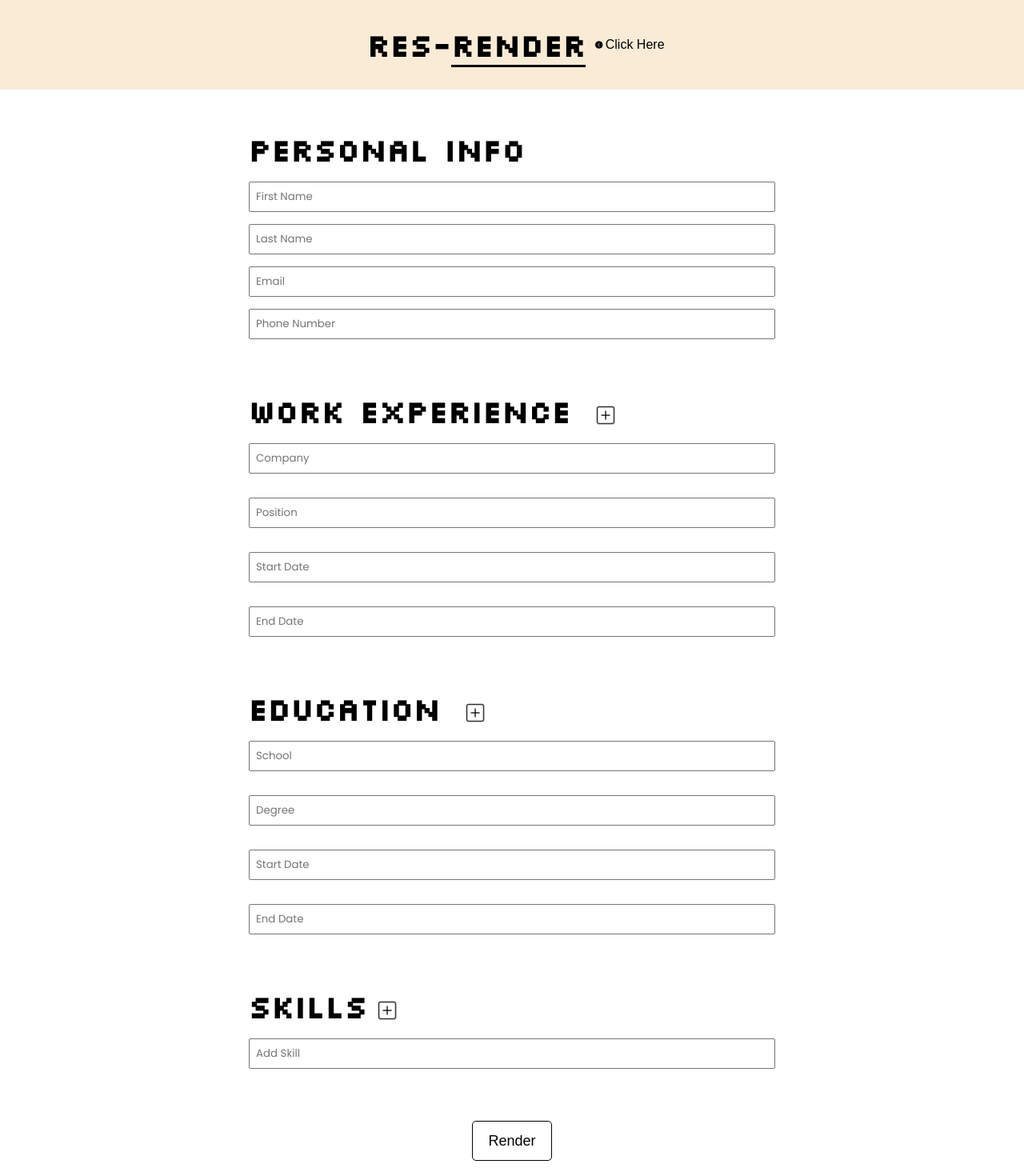
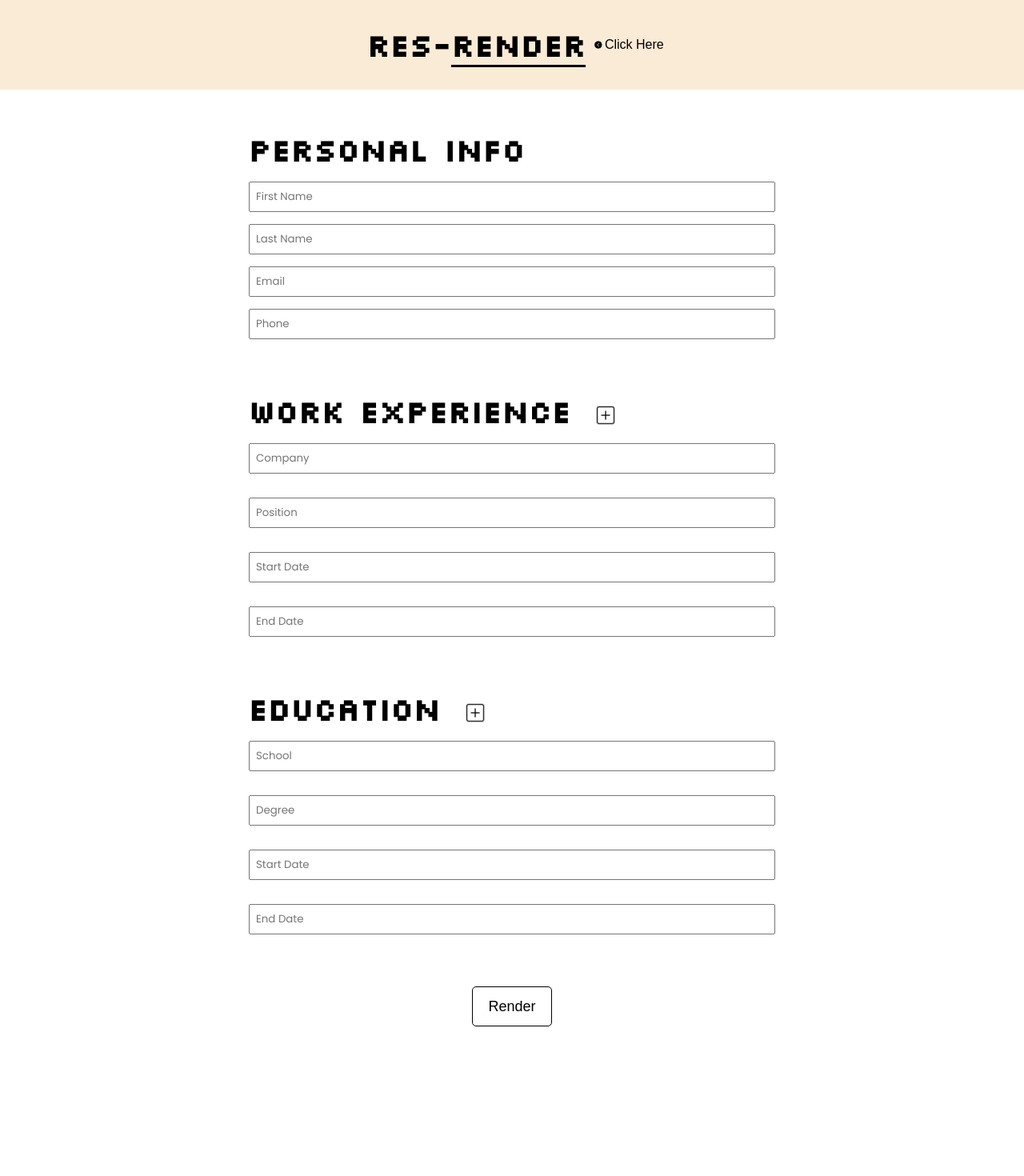
Before and after one commit to raheemelassadi/cv-project, a React (Create React App) app: page / in a window 1280 px wide. Shown: the top 1470 px of the page at 80% size. After the commit the page ends 1333 px from the top, so only its background shows below. Built offline with nearby package versions, Linux system fonts and the light colour scheme; a web font is replaced by a local one.

Commit message:
refactored general structure

```diff
--- a/src/App.js
+++ b/src/App.js
@@ -1,15 +1,15 @@
-import React, { Component } from "react";
+import React from "react";
 import { useRef } from "react";
 import Form from "./components/Form";
 import Header from "./components/Header";
 import "./App.scss"
 import ReactToPrint from "react-to-print";
 import Render from "./components/Render";
-import PrintableForm from "./PrintableForm"
-
-
+import PrintableForm from "./components/PrintableForm";
+import GeneralInfo from "./components/GeneralInfo";
 
 function App (){
+
 
   let componentRef = useRef();
 
@@ -21,7 +21,7 @@ function App (){
     <div>
       <Form />
       <div style={{ display: "none" }}>
-          <PrintableForm ref={(el) => (componentRef = el)} />
+        <PrintableForm ref={(el) => (componentRef = el)} name={'jake'} last={'elber'}/>
       </div>
     </div>
     <ReactToPrint
--- a/src/components/Education.js
+++ b/src/components/Education.js
@@ -1,12 +1,8 @@
 import React, { Component } from "react";
 import './Education.scss'
-import InputMaker from "./InputMaker";
+
 
 class Education extends Component{
-    constructor(){
-        super()
-    }
-
 
     render(){
         return(
@@ -15,10 +11,10 @@ class Education extends Component{
                 <h1>Education <img src="../images/add.png" alt="plus sign"/></h1>
                 </div>
                 <div className="experience-form">
-                    <InputMaker type={'text'} placeholder={"School"}/>
-                    <InputMaker type={'text'} placeholder={"Degree"}/>
-                    <InputMaker type={'text'} placeholder={"Start Date"}/>
-                    <InputMaker type={'text'} placeholder={"End Date"}/>
+                    <input type='text' placeholder="School"/>
+                    <input type='text' placeholder="Degree"/>
+                    <input type='text' placeholder="Start Date"/>
+                    <input type='text' placeholder="End Date"/>
                 </div>
             </div>
         )
--- a/src/components/Experience.js
+++ b/src/components/Experience.js
@@ -1,11 +1,7 @@
 import React, { Component } from "react";
 import './Experience.scss'
-import InputMaker from "./InputMaker";
 
 class Experience extends Component{
-    constructor(){
-        super()
-    }
 
 
     render(){
@@ -15,10 +11,10 @@ class Experience extends Component{
                 <h1>Work Experience <img src="../images/add.png" alt="plus sign"/></h1>
                 </div>
                 <div className="experience-form">
-                    <InputMaker type={'text'} placeholder={"Company"}/>
-                    <InputMaker type={'text'} placeholder={"Position"}/>
-                    <InputMaker type={'text'} placeholder={"Start Date"}/>
-                    <InputMaker type={'text'} placeholder={"End Date"}/>
+                    <input type='text' placeholder="Company"/>
+                    <input type='text' placeholder="Position"/>
+                    <input type='text' placeholder="Start Date"/>
+                    <input type='text' placeholder="End Date"/>
                 </div>
             </div>
         )
--- a/src/components/Form.js
+++ b/src/components/Form.js
@@ -1,23 +1,24 @@
 import React, { Component } from "react";
 import "./Form.scss"
 import GeneralInfo from "./GeneralInfo";
-import Skills from "./Skills";
 import Experience from "./Experience";
 import Education from "./Education";
 
 
 class Form extends Component{
-    constructor(){
-        super()
-    }
-
     render(){
         return(
             <form>
-                <GeneralInfo />
+                <GeneralInfo
+                    first={'First Name'}
+                    last={'Last Name'}
+                    email={'Email'}
+                    phone={'Phone'}
+                    emailType={'email'}
+                    phoneType={'tel'}
+                />
                 <Experience />
                 <Education />
-                <Skills />
             </form>
         )
     }
--- a/src/components/GeneralInfo.js
+++ b/src/components/GeneralInfo.js
@@ -1,27 +1,22 @@
-import React, { Component } from "react";
-import InputMaker from "./InputMaker";
+import React from "react";
 import "./GeneralStyles.scss"
 
-class GeneralInfo extends Component{
-    constructor(props){
-        super(props)
-    }
+function GeneralInfo(props) {
 
-    render(){
         return(
             <div className="form-container">
                 <h1>Personal Info</h1>
                     <div>
-                        <InputMaker placeholder={'First Name'}/>
-                        <InputMaker placeholder={'Last Name'}/>
+                        <input placeholder={props.first}/>
+                        <input placeholder={props.last}/>
                         <div className="contact-info">
-                            <InputMaker placeholder={'Email'} type={'email'}/>
-                            <InputMaker placeholder={'Phone Number'} type={'tel'}/>
+                            <input placeholder={props.email} type={props.emailType}/>
+                            <input placeholder={props.phone} type={props.phoneType}/>
                         </div>
                     </div>
             </div>
         )
-    }
+
 }
 
 export default GeneralInfo
--- a/src/components/Header.js
+++ b/src/components/Header.js
@@ -2,9 +2,6 @@ import React, { Component } from "react";
 import "./Header.scss"
 
 class Header extends Component{
-    constructor(){
-        super()
-    }
 
     render(){
         return(
--- a/src/components/InputMaker.js
+++ /dev/null
@@ -1,17 +0,0 @@
-import React, { Component } from "react";
-
-class InputMaker extends Component {
-    constructor(props){
-        super(props)
-    }
-
-    render(){
-        return(
-            <>
-                <input placeholder={this.props.placeholder} type={this.props.type}/>
-            </>
-        )
-    }
-}
-
-export default InputMaker
--- a/src/PrintableForm.js
+++ b/src/components/PrintableForm.js
@@ -1,8 +1,8 @@
 import React, { Component } from "react";
 
 class PrintableForm extends Component{
-    constructor(){
-        super()
+    constructor(props){
+        super(props)
     }
 
 
@@ -10,8 +10,8 @@ class PrintableForm extends Component{
         return(
             <div >
                 <div className="print-header">
-                    <h1>John Damon</h1>
-                    <h3>Software Developer</h3>
+                    <h1>{this.props.name}</h1>
+                    <h3>{this.props.last}</h3>
                 </div>
             </div>
         )
--- a/src/components/Skills.js
+++ /dev/null
@@ -1,27 +0,0 @@
-import React, { Component } from "react";
-import './Skills.scss'
-import InputMaker from './InputMaker'
-
-class Skills extends Component{
-    constructor(props){
-        super(props);
-    }
-
-
-    render(){
-        return(
-            <div className="form-container">
-                <div className="skills-header">
-                <h1>Skills<img src="../images/add.png" alt="plus sign"/></h1>
-                </div>
-                <div className="skills-form">
-                <ul>
-                    <li><InputMaker type={'text'} placeholder={"Add Skill"}/></li>
-                </ul>
-                </div>
-            </div>
-        )
-    }
-}
-
-export default Skills
--- a/src/components/Skills.scss
+++ /dev/null
@@ -1,62 +0,0 @@
-@import url('https://fonts.googleapis.com/css2?family=Poppins:wght@300;400;500&display=swap');
-
-.form-container {
-    font-family: 'Poppins', sans-serif;
-    display: flex;
-    width: 100%;
-    margin-top: 50px;
-    flex-direction: column;
-
-    h1 {
-        align-self: center;
-        width: 50vw;
-    }
-
-    input {
-        display: flex;
-        height: 20px;
-        padding: 7px;
-        margin: 15px 5px;
-        font-family: 'Poppins', sans-serif;
-        caret-color: antiquewhite;
-    }
-}
-
-form {
-    background-color: white;
-    margin: 0 auto;
-}
-
-li {
-    display: flex;
-
-    button {
-        height: 30px;
-        align-self: center;
-        padding: 7px;
-        text-align: center;
-        vertical-align: center;
-        cursor: pointer;
-    }
-}
-
-
-.skills-form {
-    input {
-        width: 50vw;
-    }
-}
-
-.skills-header{
-    display: flex;
-    justify-content: center;
-
-    img{
-        width: 30px;
-        height: 30px;
-        align-self: center;
-        vertical-align: middle;
-        margin-left: 10px;
-        cursor: pointer;
-    }
-}
```
Also changed, not shown: src/components/Render.js (+4 -8 lines). Lines whose indentation alone changed are shown as unchanged.
